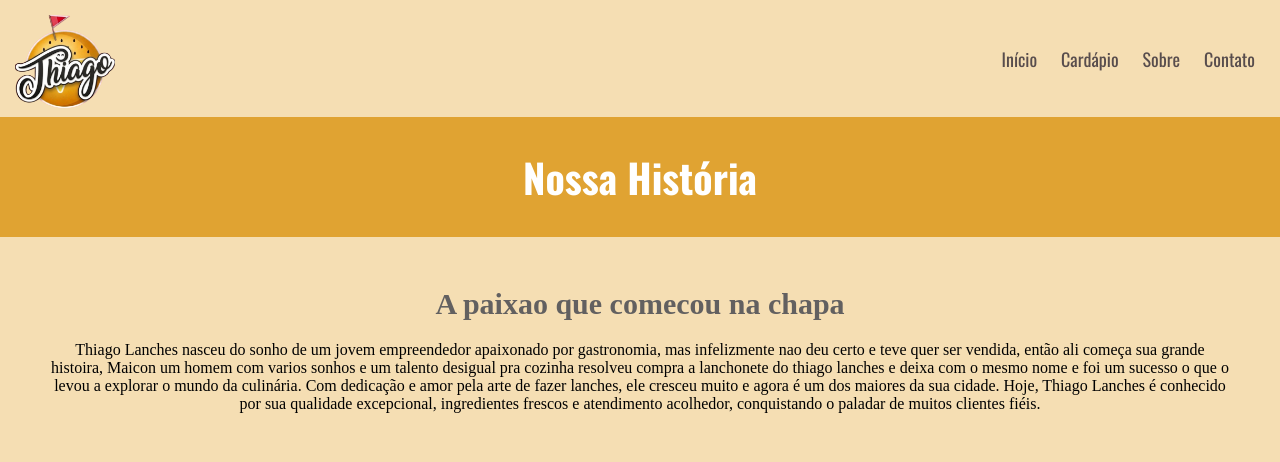
After one commit to lucasamadio-debug/Projeto2modulo, a PHP site: page /sobre.php in a window 1280 px wide. The commit adds this page. Shown: the top 462 px of the page. Run offline with PHP 8.4, Linux system fonts and the light colour scheme.

Commit message:
sobre e cardapio

```diff
--- /dev/null
+++ b/css/sobre.css
@@ -0,0 +1,74 @@
+* {
+    margin: 0;
+    padding: 0;
+}
+
+body {
+    background-color: wheat;
+}
+
+header {
+    background-color: wheat;
+    text-align: right;
+}
+
+nav ul {
+    padding: 0px;
+    margin: 0;
+}
+
+nav ul li {
+    display: inline-block;
+    margin-right: 20px;
+    list-style: none;
+    font-size: 18px;
+}
+
+nav ul li a {
+    color: rgb(88, 77, 77);
+    text-decoration: none;
+    font-family: 'Oswald', sans-serif;
+}
+
+nav ul li:hover a {
+    color: rgb(224, 163, 50)
+}
+
+#logo {
+    display: flex;
+    width: 100px;
+    justify-content: left;
+    margin-left: 10px;
+    padding-top: 10px;
+}
+
+.navBar{
+    display: flex;
+    align-items: center;
+    justify-content: space-between;
+    padding: 5px 5px;
+}
+
+section h2 {
+    background-color: rgb(224, 163, 50);
+    padding: 30px;
+    text-align: center;
+    font-family: 'Oswald', sans-serif;
+    color: white;
+    font-size: 40px;
+}
+
+#historia {
+
+    display: flex;
+    flex-direction: column;
+    text-align: center;
+    justify-content: center;
+    padding: 50px;
+}
+
+#historia h2 {
+    font-size: 30px;
+    color: #626060;
+    margin-bottom: 20px;
+}
--- /dev/null
+++ b/header.php
@@ -0,0 +1,20 @@
+
+<header>
+        <div class="navBar">
+            <div class="logo">
+                <a href="index.php">
+                    <img id="logo" src="imagens/logo5.png" alt="Thiago Lanches" title="Thiago Lanches">
+                </a>
+            </div>
+            <div class="menu">
+            <nav class="ativo">
+                <ul>
+                    <li><a href="index.php">Início</a></li>
+                    <li><a href="cardapio.php">Cardápio</a></li>
+                    <li><a href="sobre.php">Sobre</a></li>
+                    <li><a href="#contato">Contato</a></li>
+                </ul>
+            </nav>
+            </div>
+        </div>
+    </header>
--- /dev/null
+++ b/js/index.js
@@ -0,0 +1,23 @@
+// Seleciona todos os links dentro do nav
+const links = document.querySelectorAll("nav a");
+
+// Pega o nome do arquivo atual da URL (ex: index.php)
+let paginaAtual = window.location.pathname.split("/").pop();
+
+// Se o caminho estiver vazio (raiz do site), define como index.php
+if (paginaAtual === "" || paginaAtual === "/") {
+    paginaAtual = "index.php";
+}
+
+links.forEach(link => {
+    // Pega o valor do atributo href do link
+    const href = link.getAttribute("href");
+
+    // Remove a classe 'ativo' caso ela já esteja lá (limpeza)
+    link.classList.remove("ativo");
+
+    // Verifica se o href do link é exatamente igual à página atual
+    if (href === paginaAtual) {
+        link.classList.add("ativo");
+    }
+});
--- /dev/null
+++ b/sobre.php
@@ -0,0 +1,35 @@
+<!DOCTYPE html>
+<html lang="pt-br">
+
+<head>
+    <meta charset="UTF-8">
+    <meta name="viewport" content="width=device-width, initial-scale=1.0">
+    <link rel="icon" href="imagens/logo1.png">
+    <link rel="stylesheet" href="css/sobre.css">
+
+    <link rel="preconnect" href="https://fonts.googleapis.com">
+    <link rel="preconnect" href="https://fonts.gstatic.com" crossorigin>
+    <link href="https://fonts.googleapis.com/css2?family=Cabin:ital,wght@0,400..700;1,400..700&family=Inter:ital,opsz,wght@0,14..32,100..900;1,14..32,100..900&family=Oswald:wght@200..700&family=Outfit:wght@100..900&family=Roboto:ital,wght@0,100..900;1,100..900&display=swap"rel="stylesheet">
+    <link rel="stylesheet" href="https://cdnjs.cloudflare.com/ajax/libs/font-awesome/6.5.1/css/all.min.css">
+
+    <title>Thiago Lanches</title>
+</head>
+
+<body>
+
+    <?php include "header.php"; ?>
+
+    <section>
+        <h2>Nossa História</h2>
+    </section>
+
+    <main>
+        <div id="historia">
+            <h2>A paixao que comecou na chapa</h2>
+            <p>Thiago Lanches nasceu do sonho de um jovem empreendedor apaixonado  por gastronomia, mas infelizmente nao deu certo e teve quer ser vendida, então ali começa sua grande histoira, Maicon um homem com varios sonhos e um talento desigual pra cozinha resolveu compra a lanchonete do thiago lanches e deixa com o mesmo nome e foi um sucesso o que o levou a explorar o mundo da culinária. Com dedicação e amor pela arte de fazer lanches, ele cresceu muito e agora é um dos maiores da sua cidade. Hoje, Thiago Lanches é conhecido por sua qualidade excepcional, ingredientes frescos e atendimento acolhedor, conquistando o paladar de muitos clientes fiéis.</p>
+        </div>
+
+    <script src="js/index.js"></script>
+</body>
+
+</html>
```
Also changed, not shown: cardapio.php (+37 -0 lines), css/cardapio.css (added, +63 -0 lines), css/index.css (+19 -26 lines), footer.php (added, +7 -0 lines), index.php (+8 -30 lines), cadastro.php (deleted), imagens/logo-1.png (added).
